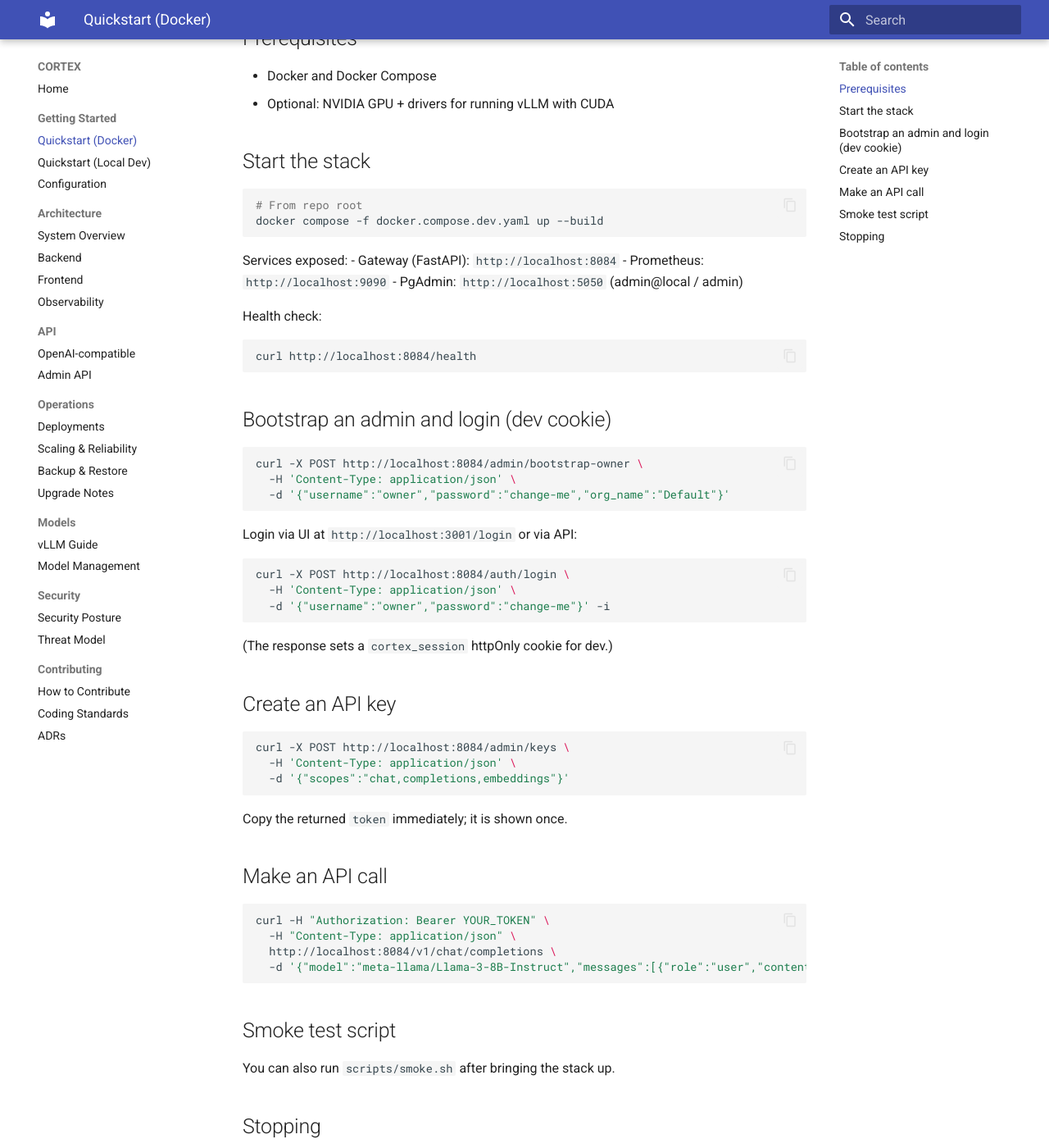
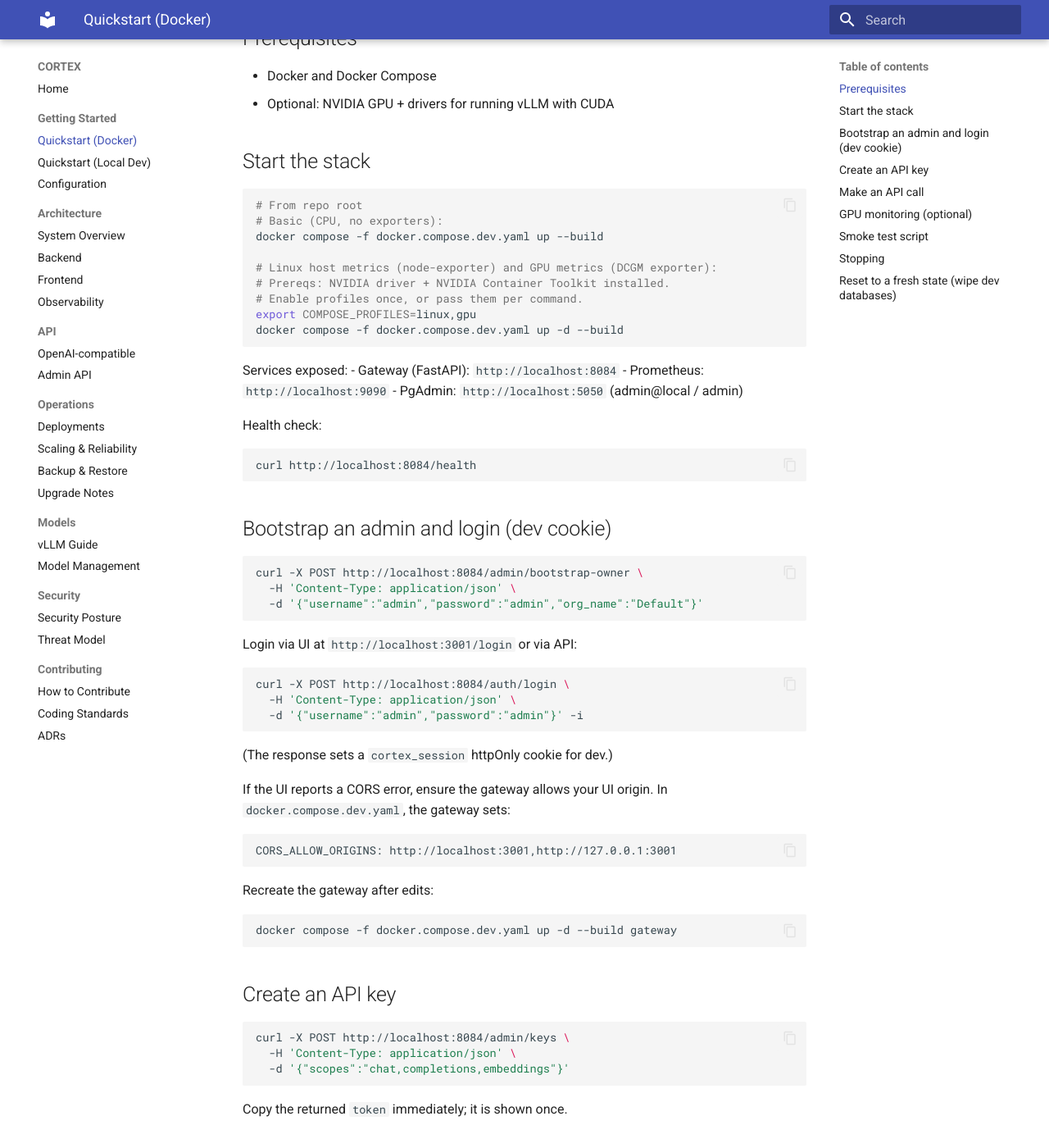
Before and after one commit to AulendurForge/Cortex-vLLM, an MkDocs documentation site: the page built from docs/getting-started/quickstart-docker.md, in a window 1280 px wide and 1400 px high, scrolled down 216 px. Shown: the whole window at 82% size. Built offline with MkDocs 1.6.1 and Material for MkDocs 9.7.7, drawn with Linux system fonts in a browser that asks for light colours; some of the changed text lies outside the part shown.

````diff
--- a/docker.compose.dev.yaml
+++ b/docker.compose.dev.yaml
@@ -29,7 +29,7 @@
       GATEWAY_DEV_ALLOW_ALL_KEYS: "true"
       CORS_ENABLED: "true"
       # Pin to UI origin so credentials (cookies) are allowed over CORS
-      CORS_ALLOW_ORIGINS: http://10.1.10.241:3001
+      CORS_ALLOW_ORIGINS: http://localhost:3001,http://127.0.0.1:3001
       NVIDIA_VISIBLE_DEVICES: all
       NVIDIA_DRIVER_CAPABILITIES: compute,utility
       # Inside the container, always use the container mount points
--- a/docs/getting-started/quickstart-docker.md
+++ b/docs/getting-started/quickstart-docker.md
@@ -10,7 +10,14 @@
 
 ```bash
 # From repo root
+# Basic (CPU, no exporters):
 docker compose -f docker.compose.dev.yaml up --build
+
+# Linux host metrics (node-exporter) and GPU metrics (DCGM exporter):
+# Prereqs: NVIDIA driver + NVIDIA Container Toolkit installed.
+# Enable profiles once, or pass them per command.
+export COMPOSE_PROFILES=linux,gpu
+docker compose -f docker.compose.dev.yaml up -d --build
 ```
 
 Services exposed:
@@ -27,16 +34,27 @@
 ```bash
 curl -X POST http://localhost:8084/admin/bootstrap-owner \
   -H 'Content-Type: application/json' \
-  -d '{"username":"owner","password":"change-me","org_name":"Default"}'
+  -d '{"username":"admin","password":"admin","org_name":"Default"}'
 ```
 
 Login via UI at `http://localhost:3001/login` or via API:
 ```bash
 curl -X POST http://localhost:8084/auth/login \
   -H 'Content-Type: application/json' \
-  -d '{"username":"owner","password":"change-me"}' -i
+  -d '{"username":"admin","password":"admin"}' -i
 ```
 (The response sets a `cortex_session` httpOnly cookie for dev.)
+
+If the UI reports a CORS error, ensure the gateway allows your UI origin. In `docker.compose.dev.yaml`, the gateway sets:
+
+```
+CORS_ALLOW_ORIGINS: http://localhost:3001,http://127.0.0.1:3001
+```
+Recreate the gateway after edits:
+
+```bash
+docker compose -f docker.compose.dev.yaml up -d --build gateway
+```
 
 ## Create an API key
 ```bash
@@ -54,8 +72,23 @@
   -d '{"model":"meta-llama/Llama-3-8B-Instruct","messages":[{"role":"user","content":"Hello!"}]}'
 ```
 
+## GPU monitoring (optional)
+- Start exporters with profiles (see above). Verify targets in Prometheus at `http://localhost:9090/targets`.
+- Gateway endpoints to inspect from the CLI:
+```bash
+curl http://localhost:8084/admin/system/gpus
+curl http://localhost:8084/admin/system/summary
+```
+
 ## Smoke test script
 You can also run `scripts/smoke.sh` after bringing the stack up.
 
 ## Stopping
 `Ctrl+C` then `docker compose -f docker.compose.dev.yaml down`.
+
+## Reset to a fresh state (wipe dev databases)
+```bash
+docker compose -f docker.compose.dev.yaml down -v
+docker ps -a --filter "name=vllm-model-" -q | xargs -r docker rm -f
+docker compose -f docker.compose.dev.yaml up -d --build
+```
````
Also changed, not shown: README.md (+27 -0 lines), docs/getting-started/configuration.md (+22 -1 lines), docs/getting-started/quickstart-local.md (+12 -3 lines), frontend/src/components/models/ModelForm.tsx (+15 -4 lines), 6 other files.
